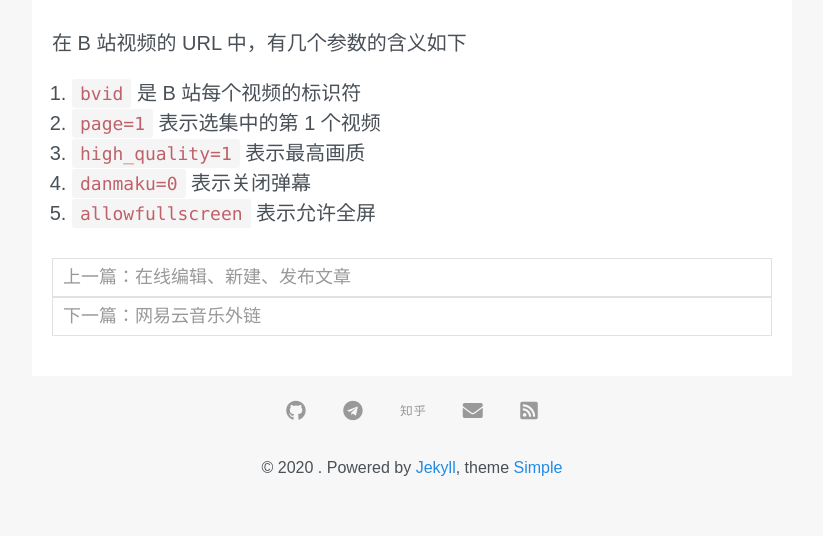
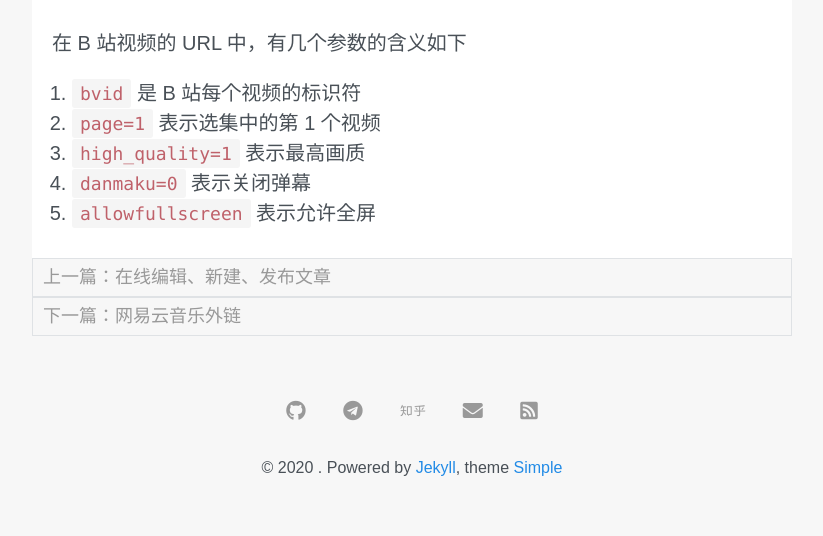
Before and after one commit to whenfung/simple, a Jekyll site: the page built from _posts/2020-03-03-bilibili-iframe.md, in a window 1280 px wide. Shown: the part 671-1207 px from the top of the page, without its empty margins (228-1051 px from the left). Built offline with Jekyll 4.4.1, drawn with Linux system fonts in a browser that asks for light colours; nearby versions of some CDN libraries; comment, search, counter and statistics services are not loaded.

Commit message:
封装主部分，为以后多栏设计做准备
default 布局尽量简单，将任务分配到子布局，这样主题的扩展性才好

```diff
--- a/_sass/layouts/_default.scss
+++ b/_sass/layouts/_default.scss
@@ -7,8 +7,6 @@
   max-width: 38rem;
   min-height: calc(100vh - 9rem);  // 内容撑大，使底部固定
   margin: 0 auto;    // 居中
-  padding: 0 1rem;   // 左右内边距设置
-  background-color: var(--container-bg);
 }
 
 // 页脚布局
--- a/_sass/layouts/_page.scss
+++ b/_sass/layouts/_page.scss
@@ -1,5 +1,7 @@
 // 页面布局
 .page {
+  padding: 0 1rem;   // 左右内边距设置
+  background-color: var(--container-bg);
   padding-bottom: 1rem;
 }
 
--- a/_sass/layouts/_post.scss
+++ b/_sass/layouts/_post.scss
@@ -1,5 +1,7 @@
 // 文章内容布局
 .post {
+  padding: 0 1rem;   // 左右内边距设置
+  background-color: var(--container-bg);
   padding-bottom: 1rem;
 }
 
```
